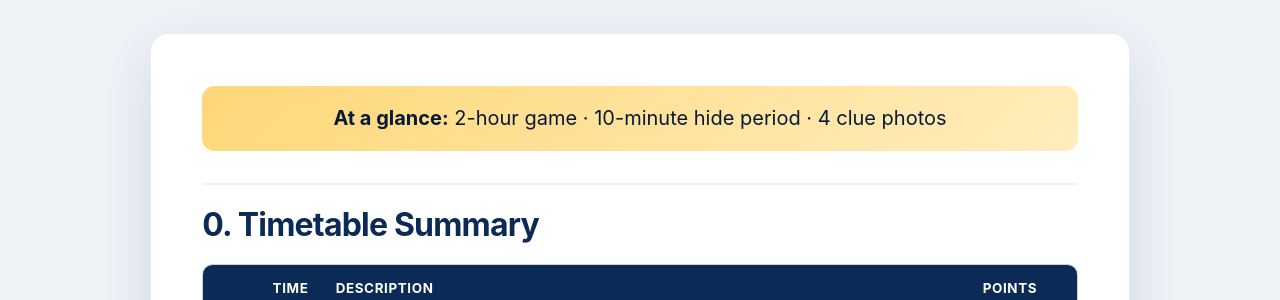
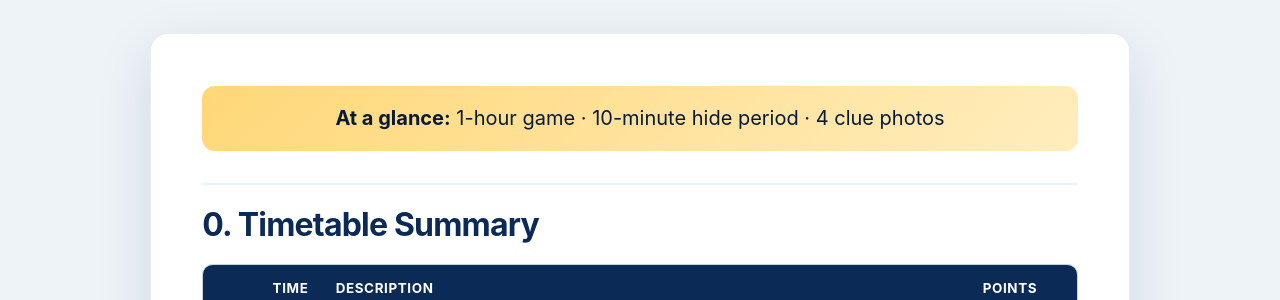
Before and after one commit to mmaxin/hide-and-seek-game, a Jekyll site: the page built from index.md, in a window 1280 px wide and 900 px high. Shown: the part 325-625 px from the top of the window. Built offline with Jekyll 4.4.1, drawn with Linux system fonts in a browser that asks for light colours.

Commit message:
Update rules.md

```diff
--- a/rules.md
+++ b/rules.md
@@ -1,4 +1,4 @@
-> **At a glance:** 2-hour game · 10-minute hide period · 4 clue photos
+> **At a glance:** 1-hour game · 10-minute hide period · 4 clue photos
 
 ## 0. Timetable Summary
 
```
